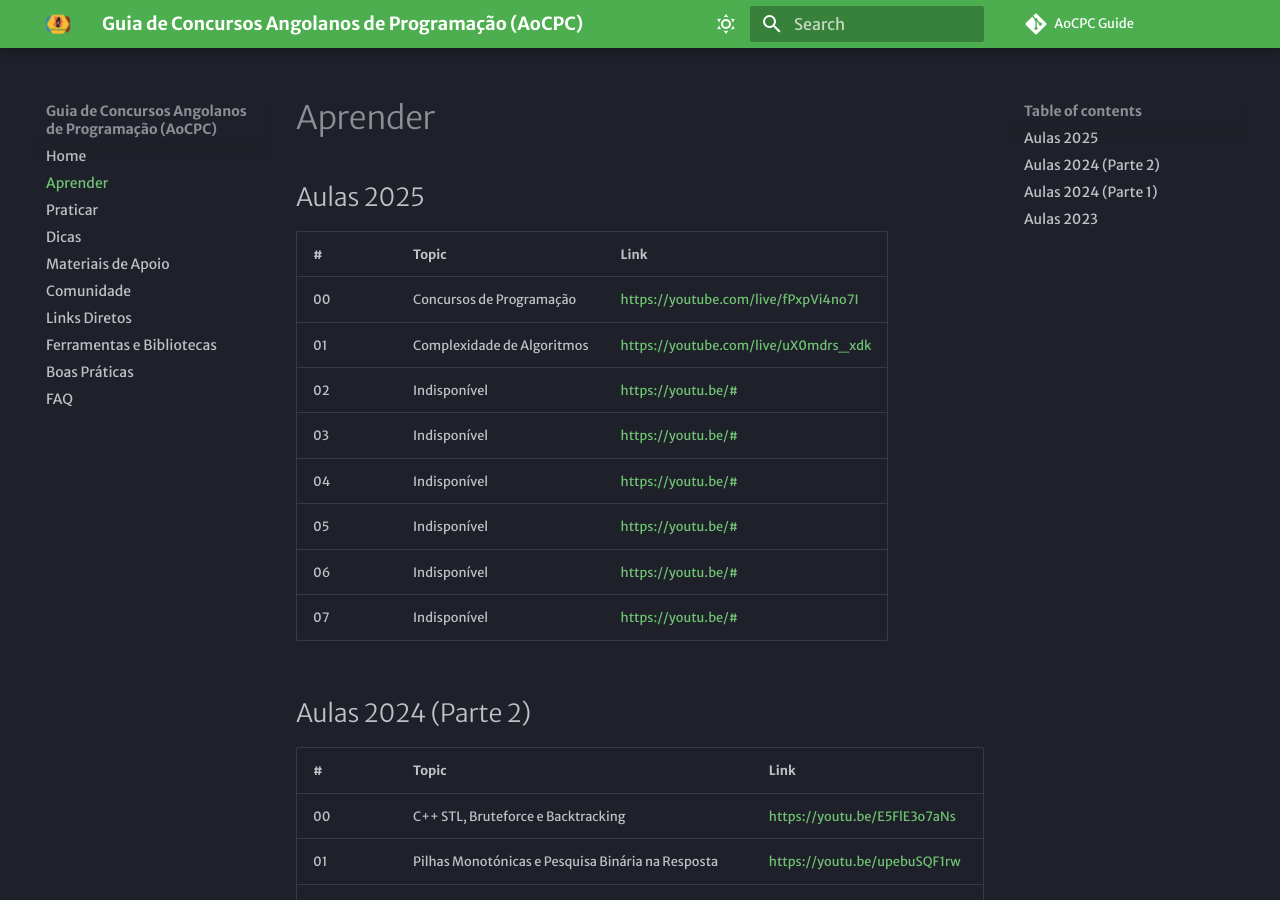
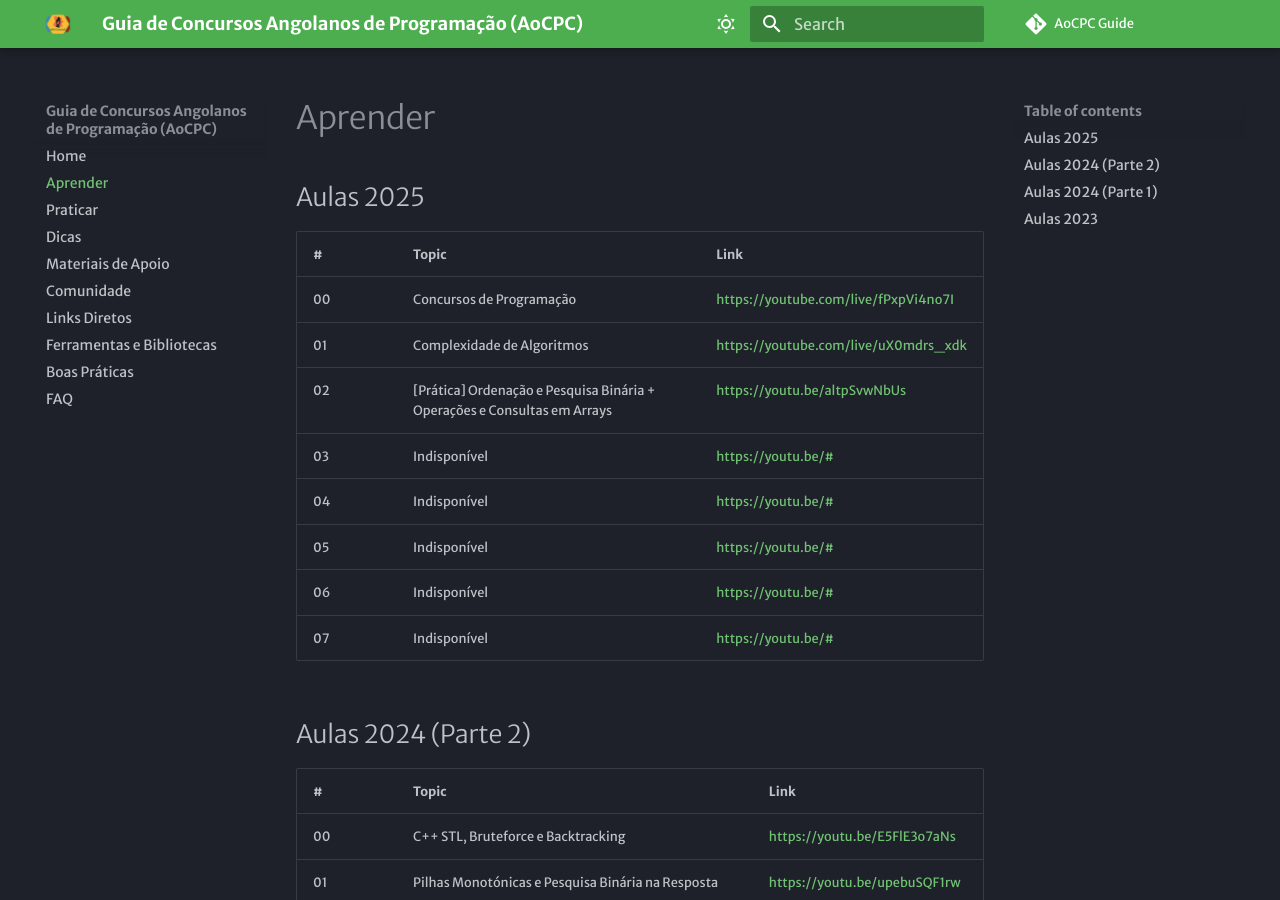
Before and after one commit to aocpc-community/aocpc-guide, an MkDocs documentation site: the page built from docs/guide/aprender.md, in a window 1280 px wide and 900 px high. Built offline with MkDocs 1.6.1 and Material for MkDocs 9.7.7, drawn with Linux system fonts in a browser that asks for light colours; some web fonts are replaced; comment, search, counter and statistics services are not loaded.

Commit message:
docs: new lesson

```diff
--- a/docs/guide/aprender.md
+++ b/docs/guide/aprender.md
@@ -4,7 +4,7 @@
 |-----|------------------------------------------------------|----------------------------------------------------------------------|
 | 00  | Concursos de Programação                   | [https://youtube.com/live/fPxpVi4no7I](https://youtube.com/live/fPxpVi4no7I)         |
 | 01  | Complexidade de Algoritmos     | [https://youtube.com/live/uX0mdrs_xdk](https://youtube.com/live/uX0mdrs_xdk)        |
-| 02  | Indisponível   | [https://youtu.be/#](https://youtu.be/#)        |
+| 02  | [Prática] Ordenação e Pesquisa Binária + Operações e Consultas em Arrays   | [https://youtu.be/altpSvwNbUs](https://youtu.be/altpSvwNbUs)        |
 | 03  | Indisponível   | [https://youtu.be/#](https://youtu.be/#)        |
 | 04  | Indisponível   | [https://youtu.be/#](https://youtu.be/#)        |
 | 05  | Indisponível   | [https://youtu.be/#](https://youtu.be/#)        |
```
